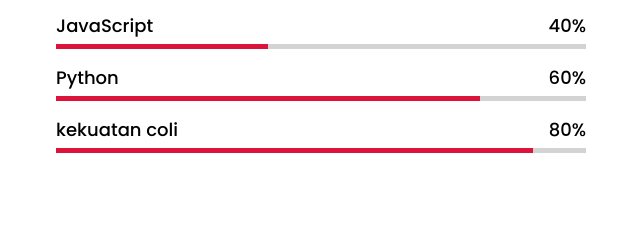
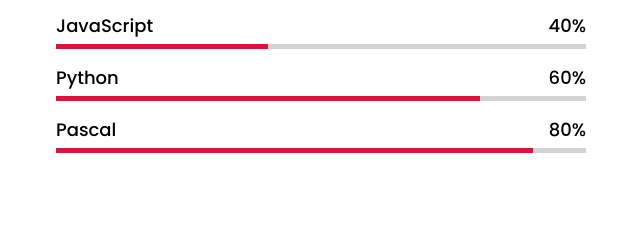
Before and after one commit to DhosaN/dhosan.github.io, a plain HTML site: page index.html in a window 1280 px wide. Shown: the part 2398-2638 px from the top of the page, 614-1254 px from the left. Drawn offline with nearby package versions, Linux system fonts and the light colour scheme.

Commit message:
Update index.html

```diff
--- a/index.html
+++ b/index.html
@@ -136,7 +136,7 @@
                     </div>
                     <div class="bars">
                         <div class="info">
-                            <span>kekuatan coli</span>
+                            <span>Pascal</span>
                             <span>80%</span>
                         </div>
                         <div class="line mysql"></div>
```
